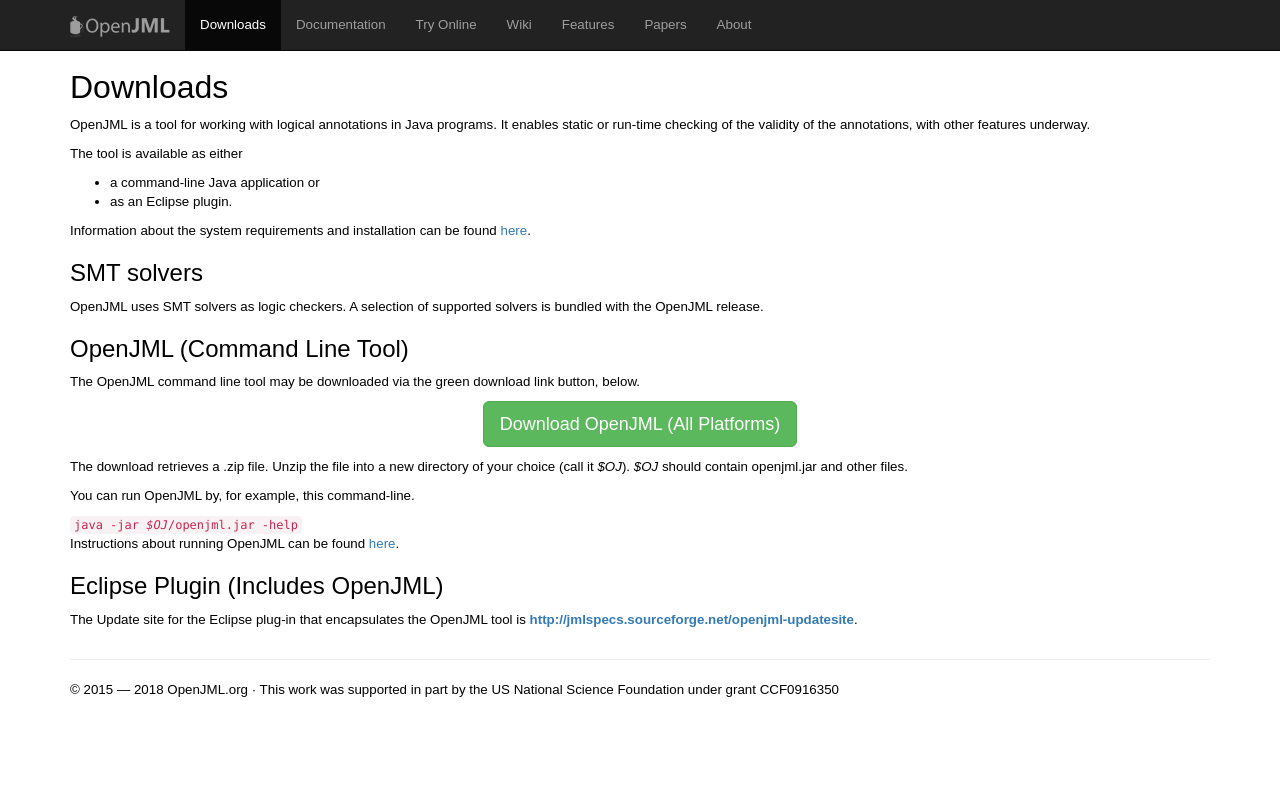
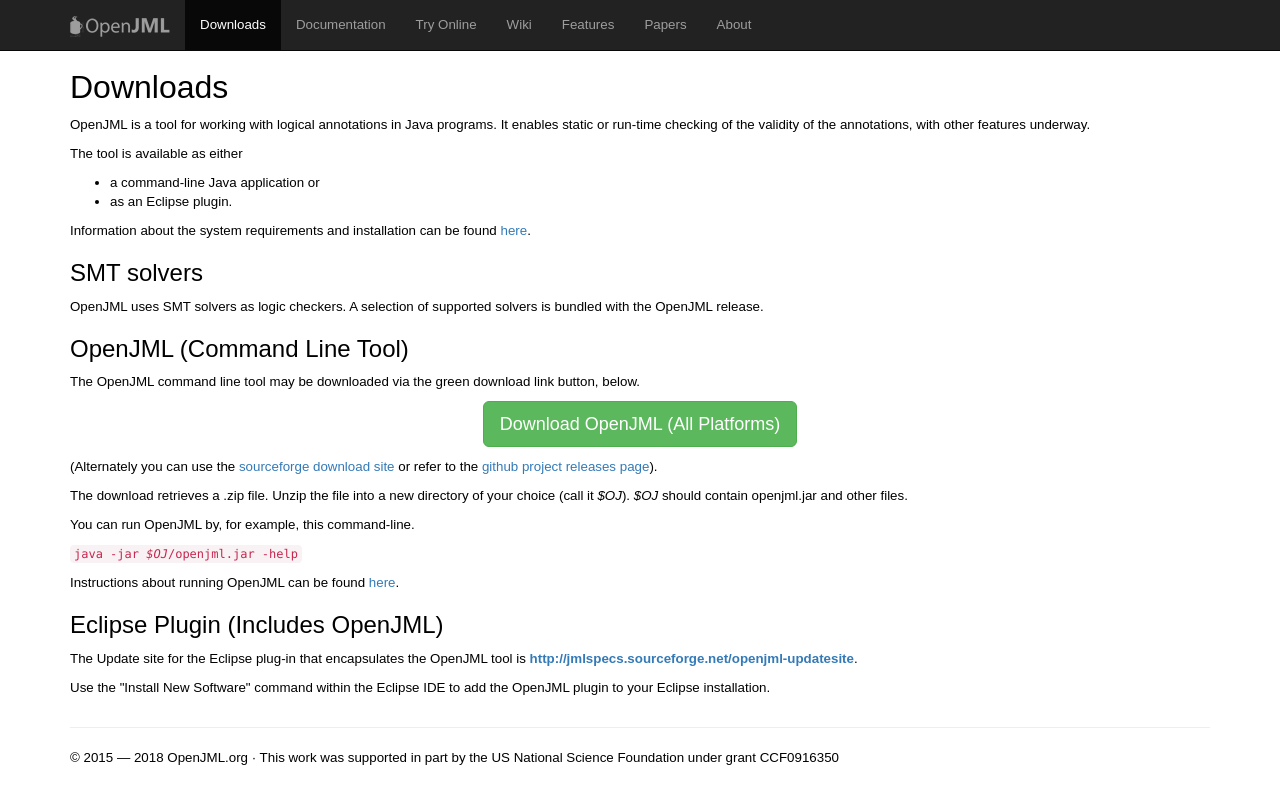
Before and after one commit to OpenJML/openjml.github.io, a Jekyll site: the page built from downloads/index.html, in a window 1280 px wide. Shown: the top 804 px of the page. Built offline with Jekyll 4.4.1, drawn with Linux system fonts in a browser that asks for light colours.

Commit message:
Updating download instructions

```diff
--- a/downloads/index.html
+++ b/downloads/index.html
@@ -26,9 +26,13 @@
       <p>The OpenJML command line tool may be downloaded via the green download link button, below.</p>
 
       <div align="center">
-	<p><a class="btn btn-success btn-lg" href="https://github.com/OpenJML/OpenJML/releases/" role="button">Download OpenJML (All Platforms) </a></p>
+	<p><a class="btn btn-success btn-lg" href="https://github.com/OpenJML/OpenJML/releases/latest" role="button">Download OpenJML (All Platforms) </a></p>
       </div>
 
+     <p>(Alternately you can use the
+        <a href="http://jmlspecs.sourceforge.net/openjml.zip">sourceforge download site</a>
+        or refer to the
+        <a href="https://github.com/OpenJML/OpenJML/releases">github project releases page</a>).
      <p>
      The download retrieves a .zip file.
      Unzip the file into a new directory of your choice (call it <i>$OJ</i>).
@@ -37,7 +41,7 @@
 
       <p>You can run OpenJML by, for example, this command-line.</p>
 
-      <code>java -jar <i>$OJ</i>/openjml.jar -help</code>
+      <p><code>java -jar <i>$OJ</i>/openjml.jar -help</code></p>
 
       <p>Instructions about running OpenJML can be found
          <a href=https://www.openjml.org/documentation>here</a>.</p>
@@ -48,6 +52,9 @@
 
       <p>The Update site for the Eclipse plug-in that encapsulates the OpenJML tool is <a href="http://jmlspecs.sourceforge.net/openjml-updatesite"><strong>http://jmlspecs.sourceforge.net/openjml-updatesite</strong></a>.</p>
 
+      <p>Use the "Install New Software" command within the Eclipse IDE to
+      add the OpenJML plugin to your Eclipse installation.</p>
+
 
     </div>
   </div>
```
